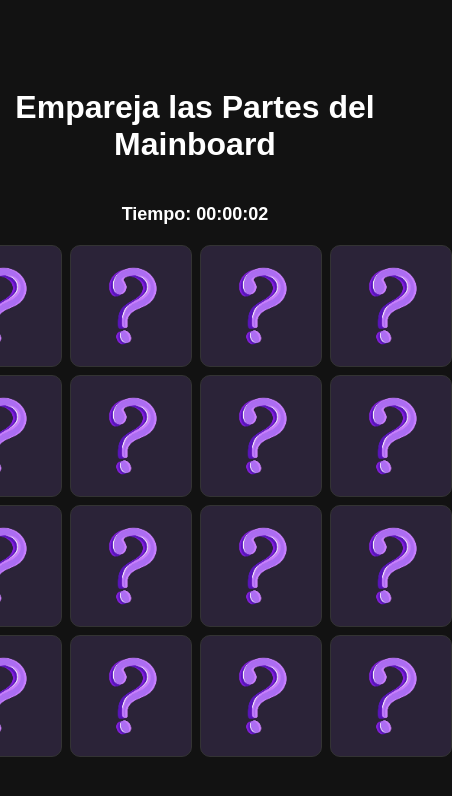
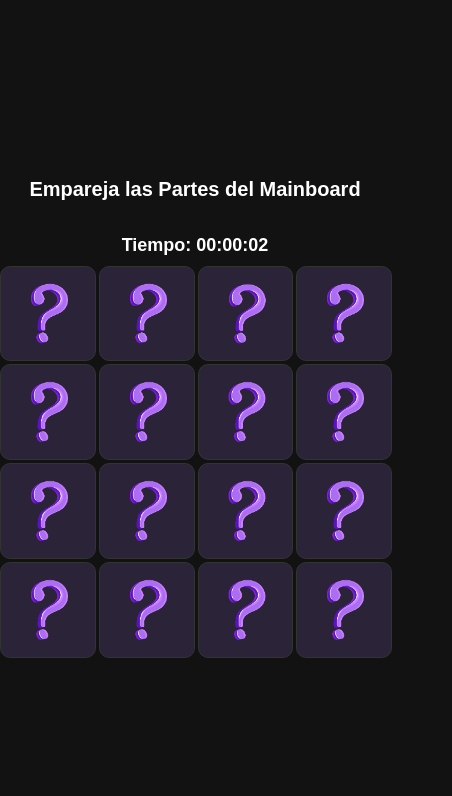
Before and after one commit to danieledu02/JuegoMainboard, a plain HTML site: page index.html in a window 390 px wide. Both pictures are taken after a click on the button "Comenzar Juego". Shown: the whole page, 452 px wide, since content can reach past the window. Drawn offline with Linux system fonts and the light colour scheme.

Commit message:
Add files via upload

```diff
--- a/index.html
+++ b/index.html
@@ -16,22 +16,29 @@
             flex-direction: column;
             align-items: center;
             justify-content: center;
-            height: 100vh;
+            min-height: 100vh;
         }
         h1 {
             margin-top: 20px;
             color: #ffffff; /* Texto blanco */
+            font-size: 24px;
+        }
+        .grid-container {
+            width: 100%;
+            max-width: 600px; /* Máximo ancho del tablero */
+            overflow-x: auto; /* Desplazamiento horizontal si es necesario */
+            padding: 10px;
         }
         .grid {
             display: grid;
-            grid-template-columns: repeat(4, 120px);
-            grid-gap: 10px;
+            grid-template-columns: repeat(4, 1fr); /* 4 columnas de tamaño flexible */
+            gap: 10px; /* Espacio entre tarjetas */
             justify-content: center;
-            margin-top: 20px;
+            margin: 0 auto;
         }
         .card {
-            width: 120px;
-            height: 120px;
+            width: 100%; /* Ancho flexible */
+            aspect-ratio: 1; /* Mantener relación 1:1 (cuadrada) */
             position: relative;
             perspective: 1000px;
             cursor: pointer;
@@ -104,12 +111,27 @@
         .hidden {
             display: none;
         }
+
+        /* Estilos para pantallas pequeñas (móviles) */
+        @media (max-width: 600px) {
+            h1 {
+                font-size: 20px; /* Título más pequeño */
+            }
+            .grid {
+                gap: 5px; /* Menor espacio entre tarjetas */
+            }
+            .card span {
+                font-size: 12px; /* Texto más pequeño */
+            }
+        }
     </style>
 </head>
 <body>
     <h1>Empareja las Partes del Mainboard</h1>
     <div class="timer hidden">Tiempo: <span id="time">00:00:00</span></div>
-    <div class="grid hidden" id="gameBoard"></div>
+    <div class="grid-container">
+        <div class="grid hidden" id="gameBoard"></div>
+    </div>
     <div class="message" id="message"></div>
     <button class="start-button" id="startButton">Comenzar Juego</button>
 
```
